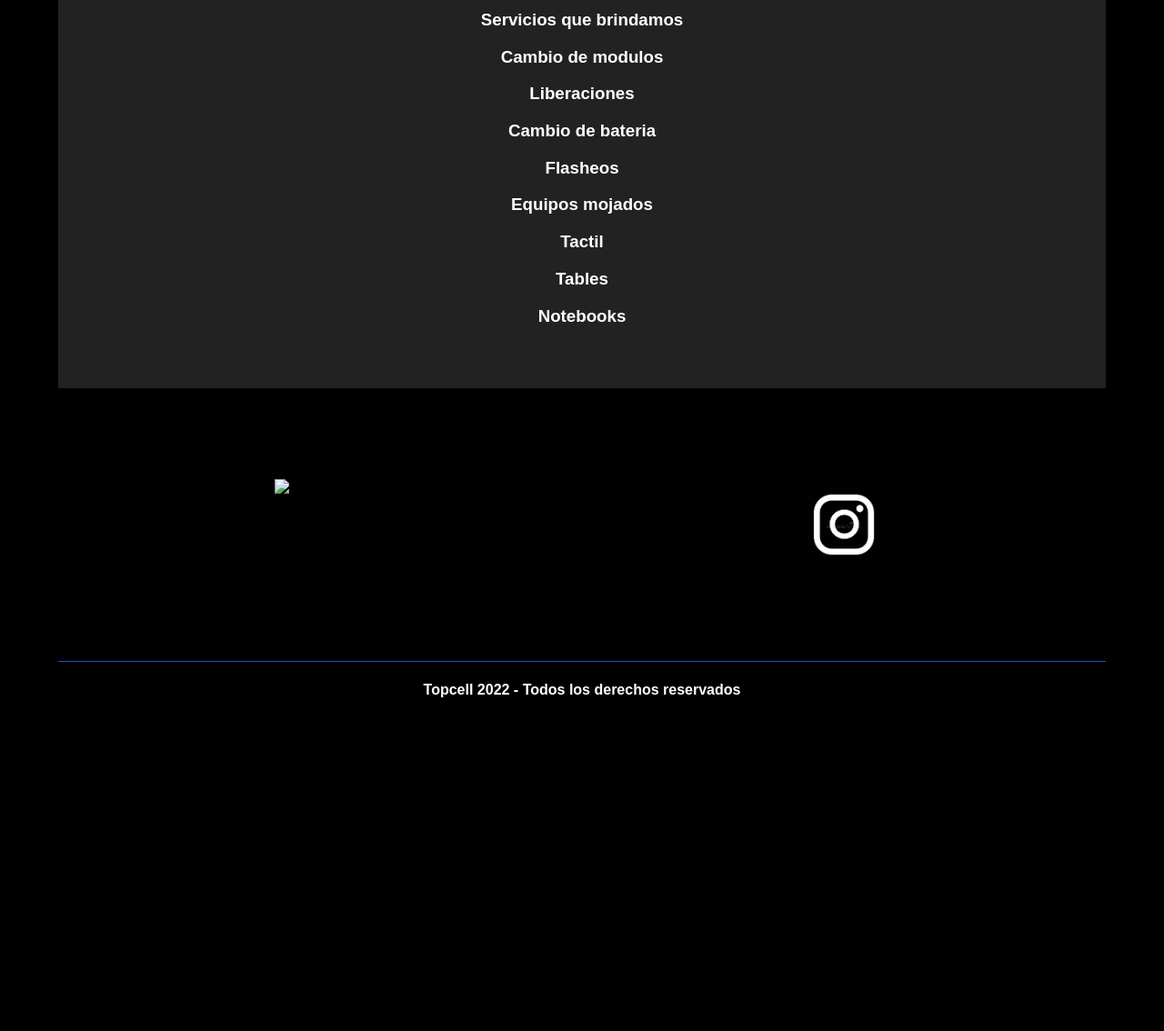
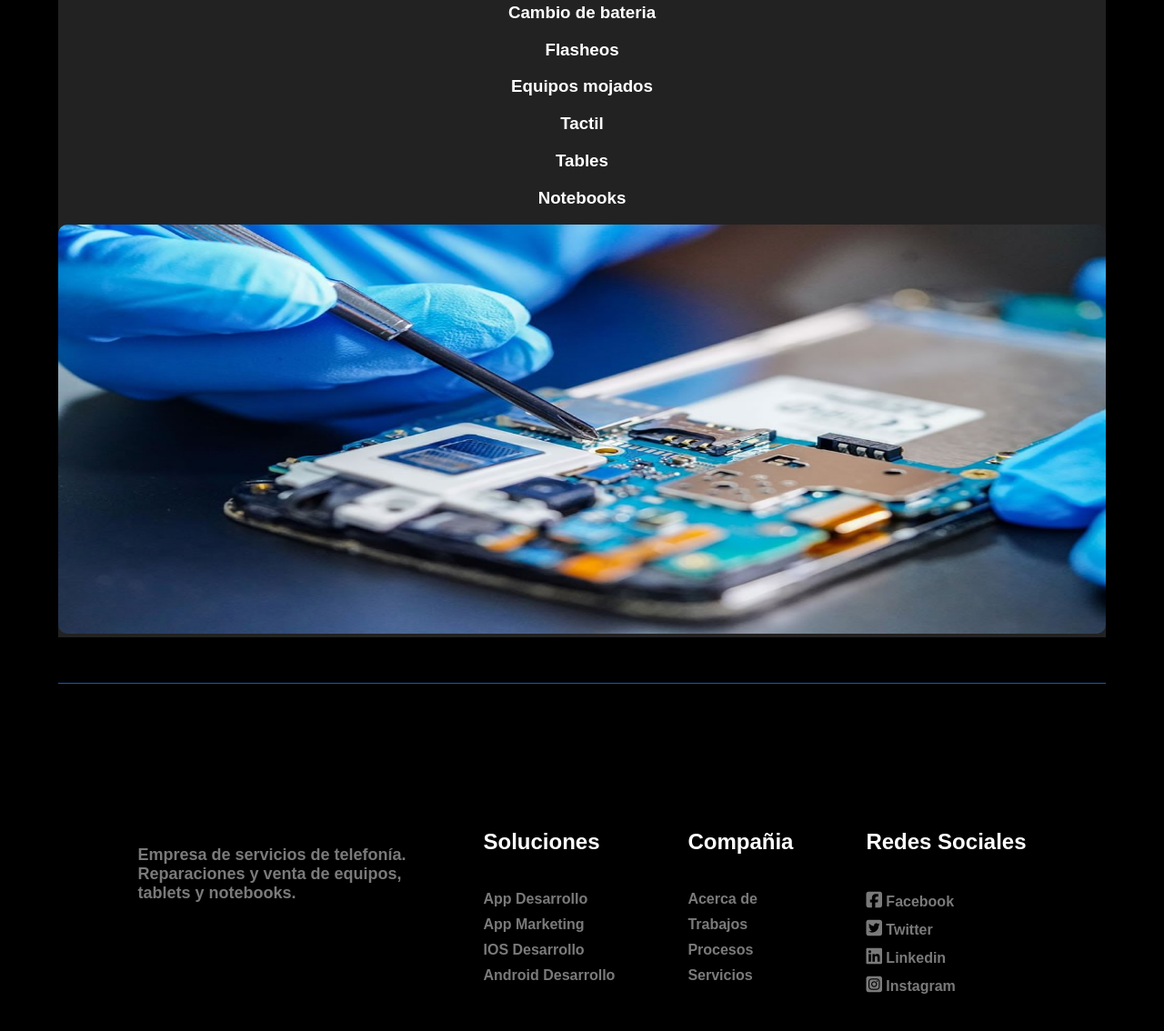
Before and after one commit to marcoszaro30/proyecto-zaro, a website: page paginas/serviciotecnico.html in a window 1280 px wide. Shown: the part 450-1584 px from the top of the page at 91% size. Before the commit the page ends 1278 px from the top, so only its background shows below. Drawn offline with Linux system fonts and the light colour scheme.

Commit message:
nuevo footer

```diff
--- a/paginas/serviciotecnico.html
+++ b/paginas/serviciotecnico.html
@@ -8,6 +8,7 @@
     <title>topcell servicio técnico</title>
     <meta name="keywords" content="celulares, servicio, técnico, rosario, reparaciones">
     <meta name="description" content="Reparaciones de celulares, notebooks, tablets, reparaciones en 24hs, whathsapp-3416862580">
+    <script src="https://kit.fontawesome.com/620d5bb0a9.js" crossorigin="anonymous"></script>
 </head>
 <body class="contact">
     <header>
@@ -23,13 +24,13 @@
     </header>
     <main class="servicio">
         <h1>whathsapp</h1>
-        <h2 class="telefono">341-6862580</h2>
+        <h2 class="telefono"></span>341-6862580</span></h2>
         <p class="tecnico">
             Servicio técnico especializado en reparación
             de Celulares, para todas las marcas y modelos.
             Reparamos equipos de todas las companías:
             Movistar, Personal, Claro, y también teléfonos
-            celulares liberados
+            celulares liberados.
             <div class="trabajos">
                 <h3 class="brindamos"> Servicios que brindamos </h3>
                 <h3>Cambio de modulos</h3>
@@ -42,14 +43,44 @@
                 <h3>Notebooks</h3>
             </div>
         </p>
+        <div class="reparaciones">
+            <img class="tecnico2" src="../imagenes/celulares.jpg" alt="Topcell-Rosario-Corrientes 1128" title="Topcell-Rosario-Corrientes 1128">
+        </div>
     </main>
 
-    <div class="redes">
-        <img src="../imagenes/face.png" alt="facebook.com" title="facebook.com">
-        <img src="../imagenes/instagram2.png" alt="instagram.com" title="instagram.com">
-    </div>
+
     <footer>
-        <h4>Topcell 2022 - Todos los derechos reservados</h4>
+        <div class="container__footer">
+            <div class="box__footer">
+
+                <div class="terms">
+                    <p>Empresa de servicios de telefonía. Reparaciones y venta de equipos, tablets y notebooks.</p>
+                </div>
+            </div>
+            <div class="box__footer">
+                <h2>Soluciones</h2>
+                <a href="https://www.google.com">App Desarrollo</a>
+                <a href="#">App Marketing</a>
+                <a href="#">IOS Desarrollo</a>
+                <a href="#">Android Desarrollo</a>
+            </div>
+
+            <div class="box__footer">
+                <h2>Compañia</h2>
+                <a href="#">Acerca de</a>
+                <a href="#">Trabajos</a>
+                <a href="#">Procesos</a>
+                <a href="#">Servicios</a>
+            </div>
+
+            <div class="box__footer">
+                <h2>Redes Sociales</h2>
+                <a href="#"> <i class="fab fa-facebook-square"></i> Facebook</a>
+                <a href="#"><i class="fab fa-twitter-square"></i> Twitter</a>
+                <a href="#"><i class="fab fa-linkedin"></i> Linkedin</a>
+                <a href="#"><i class="fab fa-instagram-square"></i> Instagram</a>
+            </div>
+        </div>
     </footer>
 
 </body>
--- a/scss/_cuenta.scss
+++ b/scss/_cuenta.scss
@@ -1,5 +1,6 @@
 .cuenta{
     width: 400px;
+    margin-bottom: 50px;
     background-color: #222222;
     margin: auto;
     margin-top: 200px;
--- a/scss/_footer.scss
+++ b/scss/_footer.scss
@@ -13,6 +13,7 @@ footer {
     width: 100%;
     padding: 0px 0px;
     color: white;
+    margin-top: 50px;
 }
 
 .container__footer {
--- a/scss/_header.scss
+++ b/scss/_header.scss
@@ -1,5 +1,6 @@
 header{
     display: flex;
+
     justify-content: space-between;
     height: 70px;
     background-color:$colorprincipal;
--- a/scss/_index.scss
+++ b/scss/_index.scss
@@ -107,4 +107,5 @@ h1{
 }
 .tablet{
     width: 100%;
+    cursor: pointer;
 }
--- a/scss/_mediaq.scss
+++ b/scss/_mediaq.scss
@@ -10,6 +10,7 @@
     }
     header{
         height: 300px;
+        flex-wrap: wrap;
     }
     .container_footer{
         flex-wrap: wrap;
--- a/scss/_servicio.scss
+++ b/scss/_servicio.scss
@@ -1,5 +1,5 @@
 .servicio{
-    padding: 100px 200px 50px 200px;
+    /*padding: 100px 200px 50px 200px;*/
     background-color: #222222;
     color: white;
     p{
@@ -26,3 +26,20 @@
     margin-top: 10px;
     margin-bottom: 10px;
 }
+.reparaciones{
+    text-align: center;
+    width: 100%;
+    margin: auto;
+    overflow: hidden;
+
+    .tecnico2{
+        width: 100%;
+        border-radius: 10px;
+        height: 450px;
+        cursor: pointer;
+        &:hover{
+           -webkit-transform: scale(1.3);
+           transform: scale(1.3);
+        }
+    }
+}
```
Also changed, not shown: index.html (+1 -3 lines), paginas/contacto.html (+35 -8 lines), paginas/creatucuenta.html (+33 -5 lines), paginas/nosotros.html (+32 -7 lines), estilos/styles.css, imagenes/celulares.jpg (added).
